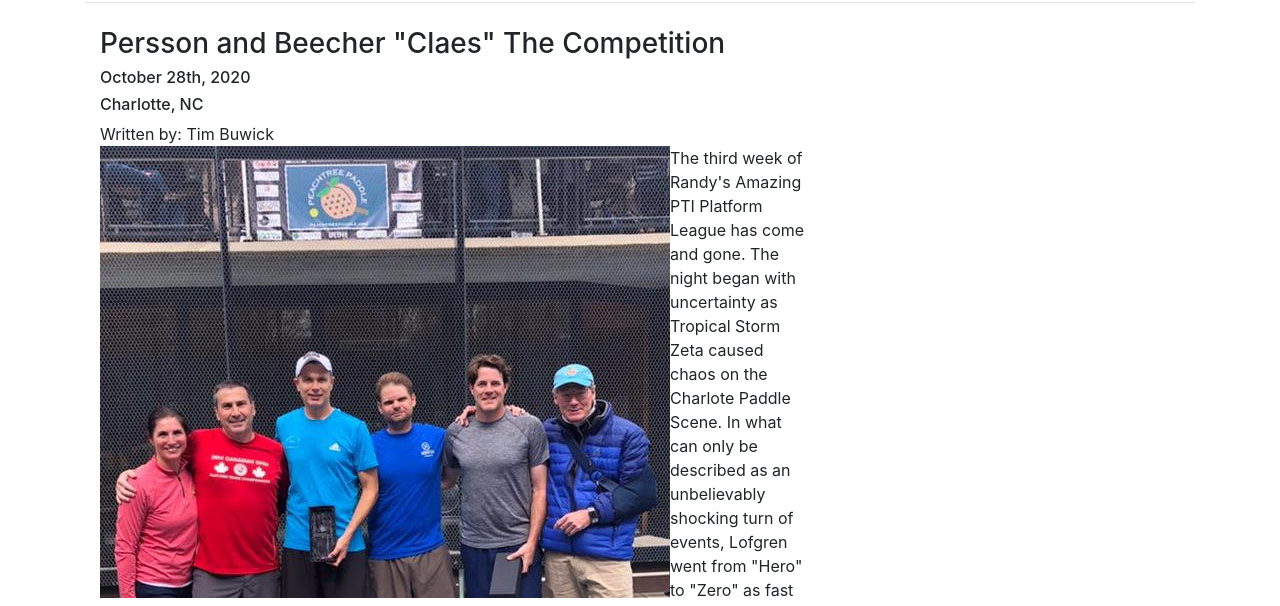
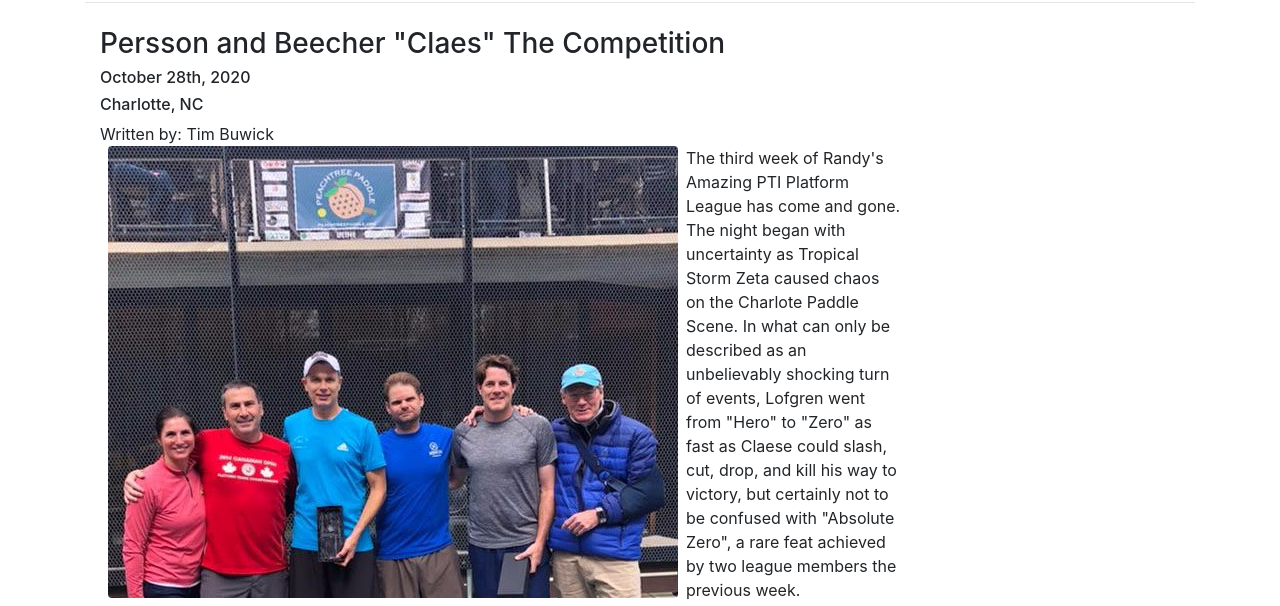
Before and after one commit to RandyLofgren/AmazingPTI, a plain HTML site: page news.html in a window 1280 px wide. Shown: the part 134-740 px from the top of the page. Drawn offline with nearby package versions, Linux system fonts and the light colour scheme.

Commit message:
updated some pictures on news

```diff
--- a/news.html
+++ b/news.html
@@ -68,10 +68,10 @@
                 <div class="col-md">
                     Written by: Tim Buwick
                 </div>
-                <div class="col-md-8">
+                <div class="col-md-9">
                     <div></div>
-                    <img class="image float-left" src="./Assests/Claes 2020 Atlanta.jpg"
-                        alt="Randy Picture">
+                    <img class="image float-left mx-2 rounded img-fluid" src="./Assests/Claes 2020 Atlanta.jpg"
+                        alt="Responsive Image">
                     <p> The third week of Randy's Amazing PTI Platform League has come and gone. The night began with
                         uncertainty as Tropical Storm Zeta caused chaos on the Charlote Paddle Scene. In what can only
                         be described as an unbelievably shocking turn of events, Lofgren went from "Hero" to "Zero" as
--- a/style.css
+++ b/style.css
@@ -26,3 +26,8 @@
     font-style: italic;
     font-size: small;
 }
+/*
+.image-size{
+    height: auto;
+    width: auto;
+} */
```
